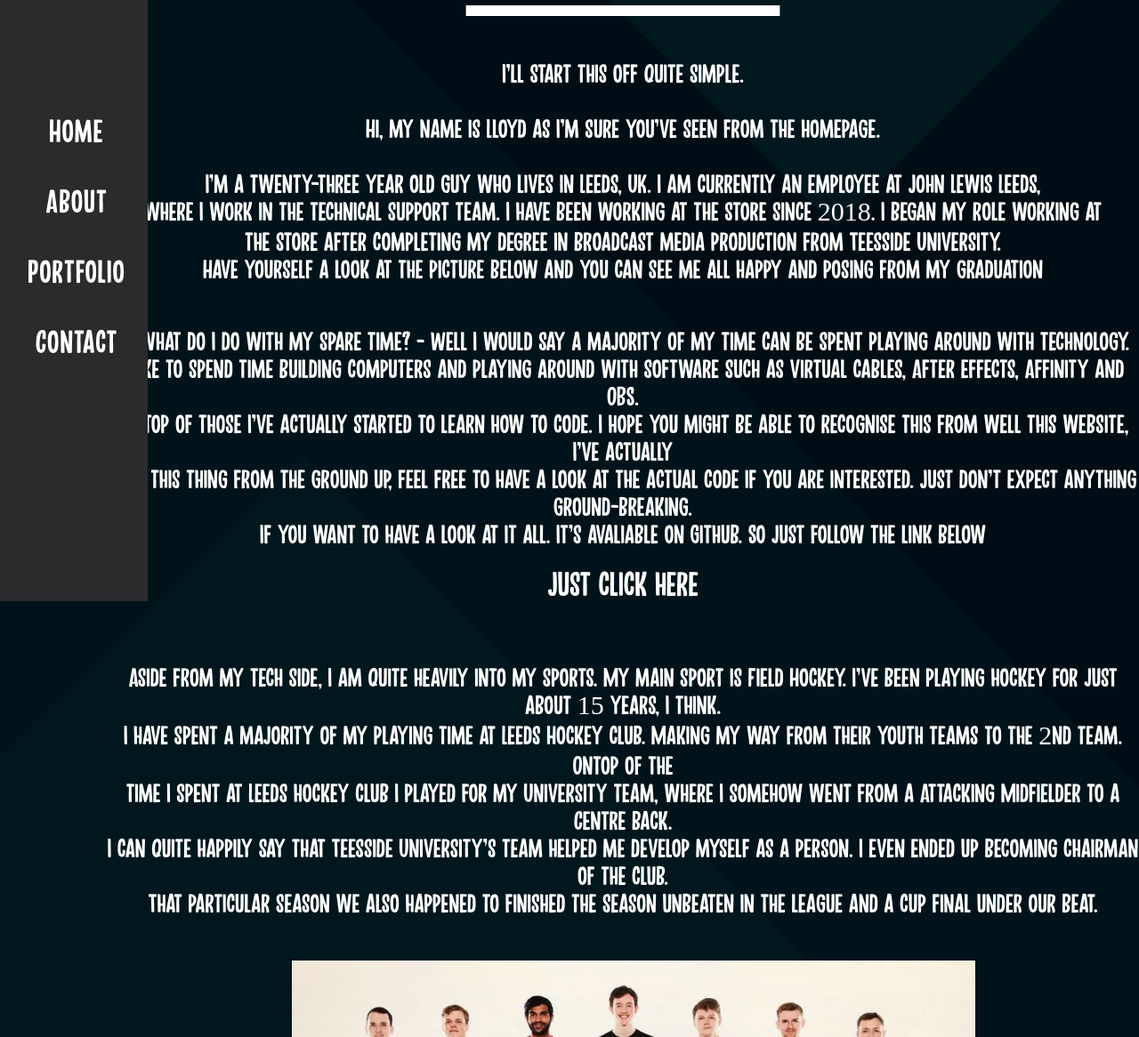
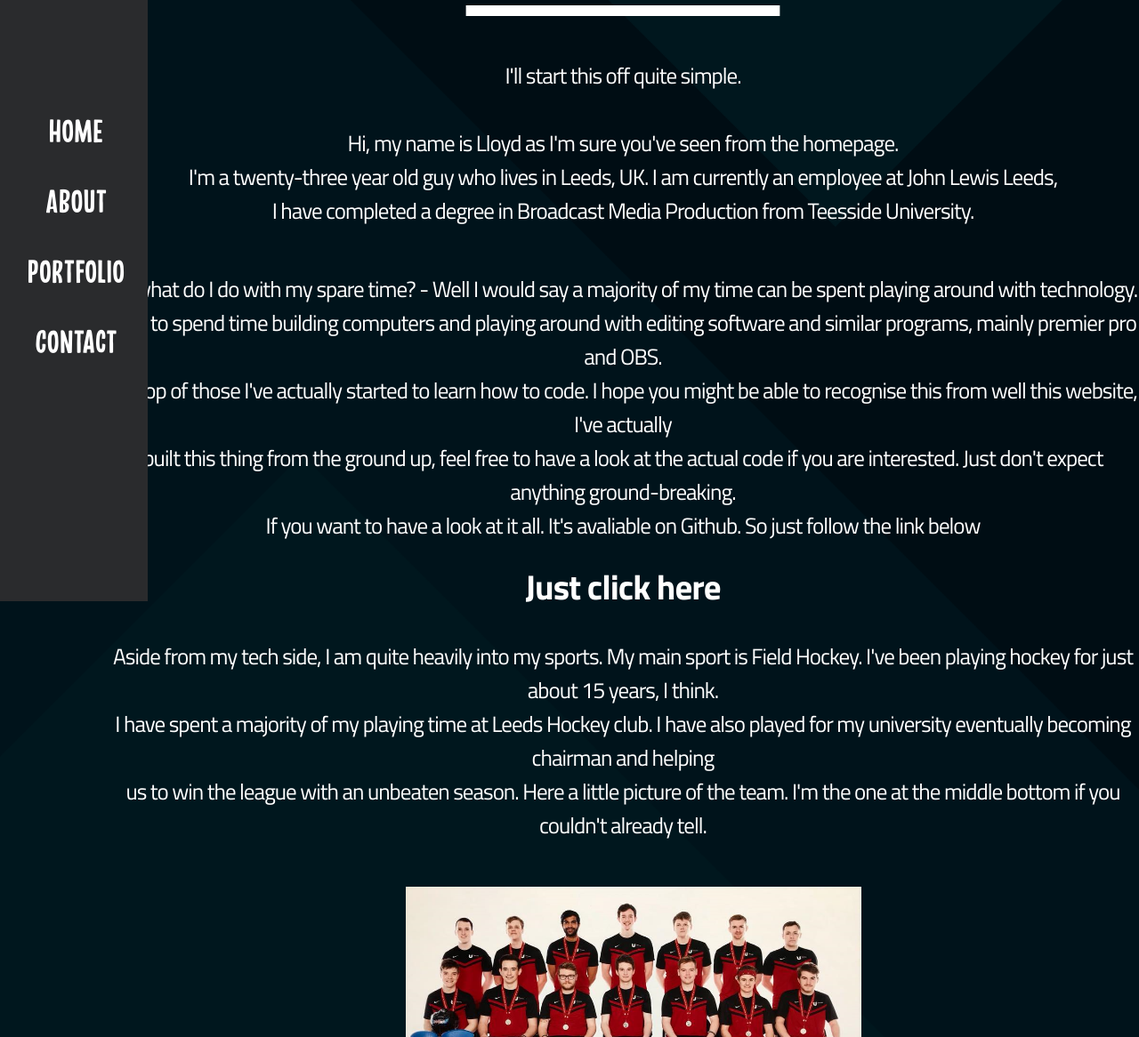
Before and after one commit to Lloyd-King/Portfolio, a plain HTML site: page about.html in a window 1280 px wide. Shown: the part 134-1300 px from the top of the page at 89% size. Drawn offline with Linux system fonts and the light colour scheme.

Commit message:
Formatting on the About page
Re-formatted the about page and changed the font for the whole page

```diff
--- a/about.html
+++ b/about.html
@@ -29,23 +29,18 @@
         <div class="about1">I'll start this off quite simple.
             <br><br>
             Hi, my name is Lloyd as I'm sure you've seen from the homepage.
-            <br><br>
+            <br>
             I'm a twenty-three year old guy who lives in Leeds, UK. I am currently an employee at John Lewis Leeds,
             <br>
-            where I work in the technical support team. I have been working at the store since 2018. I began my role
-            working at
-            <br>
-            the store after completing my degree in broadcast media production from Teesside University.
-            <br>
-            Have yourself a look at the picture below and you can see me all happy and posing from my graduation
+            I have completed a degree in Broadcast Media Production from Teesside University.
+
         </div>
 
         <div class="about2">
             So what do I do with my spare time? - Well I would say a majority of my time can be spent playing around
             with technology.
             <br>
-            I like to spend time building computers and playing around with software such as virtual cables, After
-            effects, Affinity and OBS.
+            I like to spend time building computers and playing around with editing software and similar programs, mainly premier pro and OBS.
             <br>
             On top of those I've actually started to learn how to code. I hope you might be able to recognise this from
             well this website, I've actually
@@ -54,6 +49,7 @@
             don't expect anything ground-breaking.
             <br>
             If you want to have a look at it all. It's avaliable on Github. So just follow the link below
+
             <div class="linkContainer">
                 <a href="https://github.com/Lloyd-King?tab=repositories" style="text-decoration: none">
                     <div class="gitlink">Just click here</div>
@@ -64,13 +60,9 @@
         <div class="about3">
             Aside from my tech side, I am quite heavily into my sports. My main sport is Field Hockey. I've been playing hockey for just about 15 years,  I think.
             <br>
-            I have spent a majority of my playing time at Leeds Hockey club. Making my way from their youth teams to the 2nd team. Ontop of the
+            I have spent a majority of my playing time at Leeds Hockey club. I have also played for my university eventually becoming chairman and helping
             <br>
-            time I spent at Leeds hockey club I played for my University team, where I somehow went from a Attacking Midfielder to a Centre back.
-            <br>
-             I can quite happily say that Teesside University's team helped me develop myself as a person. I even ended up becoming chairman of the club.
-            <br>
-            That particular season we also happened to finished the season unbeaten in the league and a cup final under our beat.
+            us to win the league with an unbeaten season. Here a little picture of the team. I'm the one at the middle bottom if you couldn't already tell.
             <br>
         </div>
 
@@ -93,16 +85,14 @@
             <br>
             including Leeds City hall. From here the youth theatre decided to participate with the Golden Owl awards. The golden owls being a film award show,
             <br>
-            specially set up for young filmmakers. We spent a good 4 weeks creating a piece called "What I would change" this is a piece which looks into young
+            specially set up for young filmmakers.
             <br>
-            peoples perspective of the world and what changes they would make to improve the lives of themselves and others no matter how big or small
             <br>
-            the issues. During this process I got involved in both the acting side and the production side of the production. This became the catalyst
+            During the creation of this film I took interest in the production side, eventually becoming the catalyst for my interest in the film, TV
             <br>
-            for my interest in film, TV and general media production. From there on it's been a lot of self-taught skills espically with my editing,
+            and general media production. From there on a lot of my skills are self-taught. I am always looking for how I can improve my knowledge
             <br>
-            camera work, lighting and production documentations. I have only been able to improve and polish these skills throughout my time at university.
-            <br>
+            and ability in the field to create grander and better pieces of work.
 
         <div class="about6">
             Oh yeh here is the video for what I would change
--- a/main.css
+++ b/main.css
@@ -227,65 +227,72 @@ a:hover {
 }
 
 .about1 {
-	font-family: troutbeck_demoregular;
+	font-family: titreg;
 	color: #fff;
 	text-align: center;
-	font-size: 30px;
+	font-size: 25px;
 	padding-left: 120px;
 	padding-top: 50px;
+	letter-spacing: -1px;
 }
 
 .about2 {
-	font-family: troutbeck_demoregular;
+	font-family: titreg;
 	color: #fff;
 	text-align: center;
-	font-size: 30px;
+	font-size: 25px;
 	padding-left: 120px;
 	padding-top: 50px;
+	letter-spacing: -1px;
 }
 
 .about3 {
-	font-family: troutbeck_demoregular;
+	font-family: titreg;
 	color: #fff;
 	text-align: center;
-	font-size: 30px;
+	font-size: 25px;
 	padding-left: 120px;
-	padding-top: 50px;
+	padding-top: 30px;
+	letter-spacing: -1px;
 }
 
 .about4 {
-	font-family: troutbeck_demoregular;
+	font-family: titreg;
 	color: #fff;
 	text-align: center;
-	font-size: 30px;
+	font-size: 25px;
 	padding-left: 120px;
 	padding-top: 50px;
+	letter-spacing: -1px;
 }
 
 .about5 {
-	font-family: troutbeck_demoregular;
+	font-family: titreg;
 	color: #fff;
 	text-align: center;
-	font-size: 30px;
+	font-size: 25px;
 	padding-left: 120px;
 	padding-top: 50px;
+	letter-spacing: -1px;
 }
 
 .about6{
-	font-family: troutbeck_demoregular;
+	font-family: titreg;
 	color: #fff;
 	text-align: center;
-	font-size: 30px;
+	font-size: 25px;
 	padding-left: 40px;
 	padding-top: 50px;
+	letter-spacing: -1px;
 }
 
 .gitlink {
-	font-family: troutbeck_demoregular;
+	font-family: titbold;
 	color: #fff;
 	width: fit-content;
 	align-items: baseline;
 	font-size: 39px;
+	letter-spacing: -1px;
 }
 
 .gitlink:hover {
@@ -294,7 +301,6 @@ a:hover {
 
 .linkContainer {
 	padding-top: 20px;
-	padding-bottom: 20px;
 	width: 100%;
 	display: flex;
 	justify-content: center;
@@ -302,7 +308,7 @@ a:hover {
 }
 
 .hockey {
-	width: 60%;
+	width: 40%;
 	padding-left: 143px;
 	margin-left: auto;
 	margin-right: auto;
```
